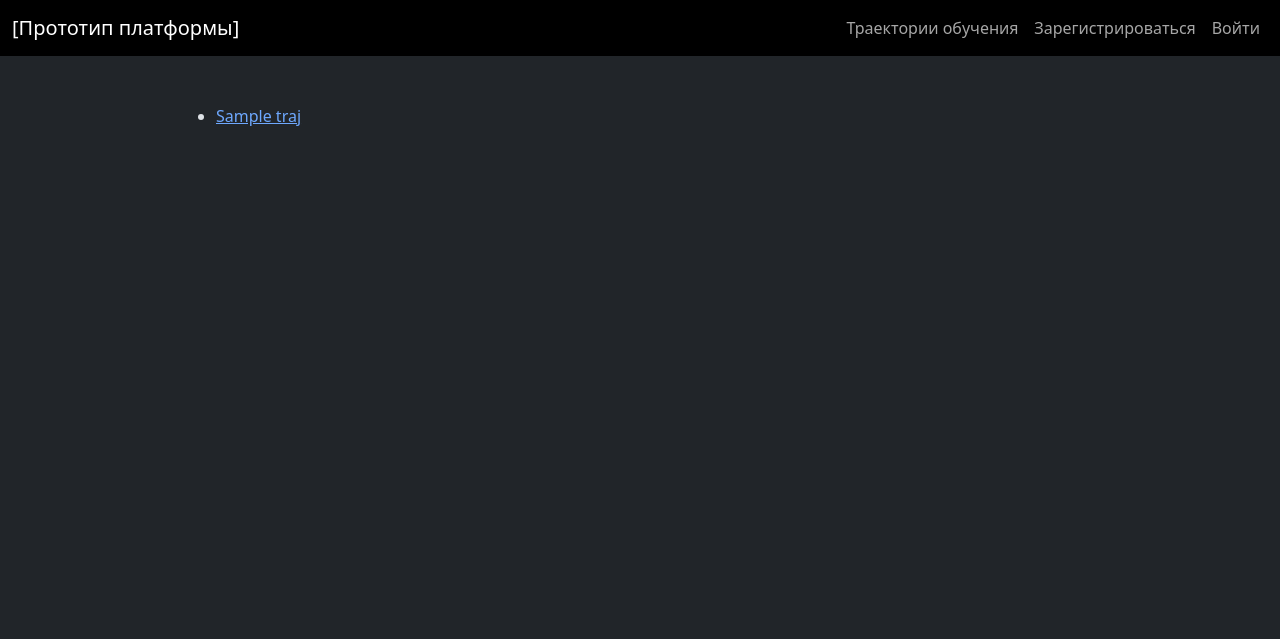
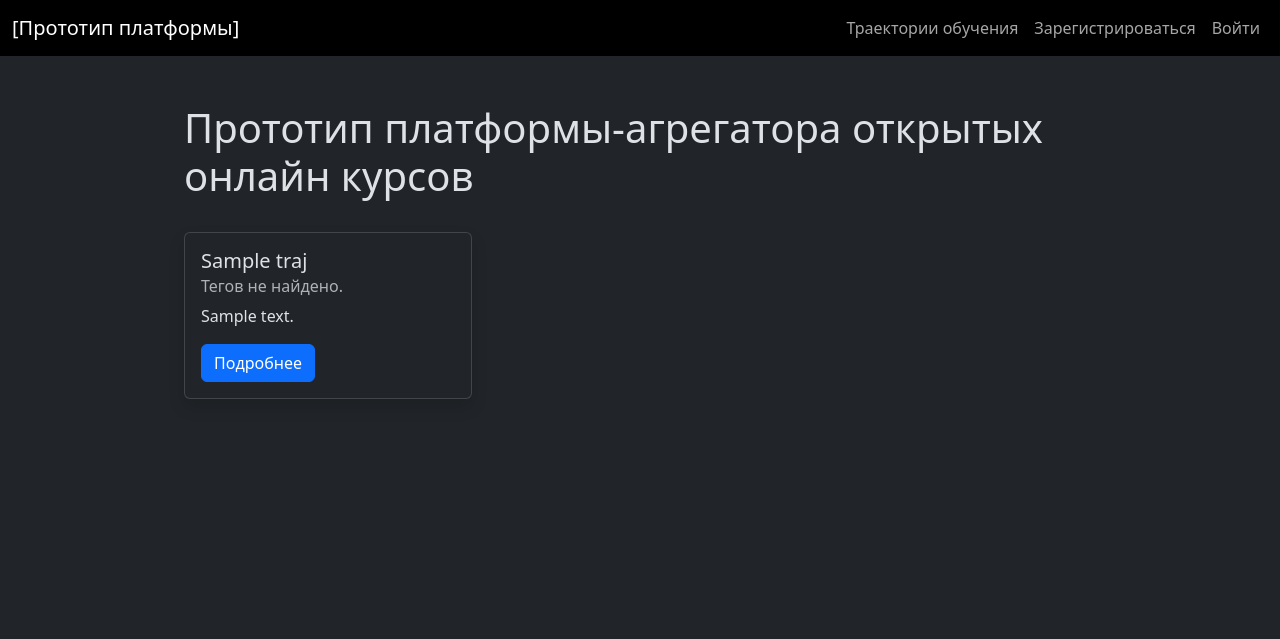
Before and after one commit to Un57a6L3/course-pltf, a Django app: template roadmaps/templates/roadmaps/index.html in a window 1280 px wide. Shown: the top 639 px of the page. Run offline with Django 3.2, Linux system fonts and the light colour scheme; the template is opened without the code that fills it: most values are stand-ins (such as "Sample title", 1, 10 or a date in 2020).

Commit message:
Added trajectory cards to index page

```diff
--- a/roadmaps/templates/roadmaps/index.html
+++ b/roadmaps/templates/roadmaps/index.html
@@ -6,12 +6,29 @@
 
 {% block content %}
 
+<h1>Прототип платформы-агрегатора открытых онлайн курсов</h1>
+<br>
+
 {% if trajectory_list %}
-    <ul>
     {% for traj in trajectory_list %}
-        <li><a href="{% url 'roadmaps:trajectory' traj.slug %}">{{ traj.name }}</a></li>
+    <div class="card shadow" style="width: 18rem;">
+        <div class="card-body">
+            <h5 class="card-title">{{ traj.name }}</h5>
+            <h6 class="card-subtitle mb-2 text-body-secondary">
+                {% if traj.tags %}
+                    {% for tag in traj.get_tags %}
+                    <span class="badge text-bg-secondary">{{ tag }}</span>
+                    {% endfor %}
+                {% else %}
+                Тегов не найдено.
+                {% endif %}
+            </h6>
+
+            <p class="card-text">{{ traj.description }}</p>
+            <a href="{% url 'roadmaps:trajectory' traj.slug %}" class="card-link btn btn-primary">Подробнее</a>
+        </div>
+    </div>
     {% endfor %}
-    </ul>
 {% else %}
     <p>Траекторий обучения не найдено.</p>
 {% endif %}
```
